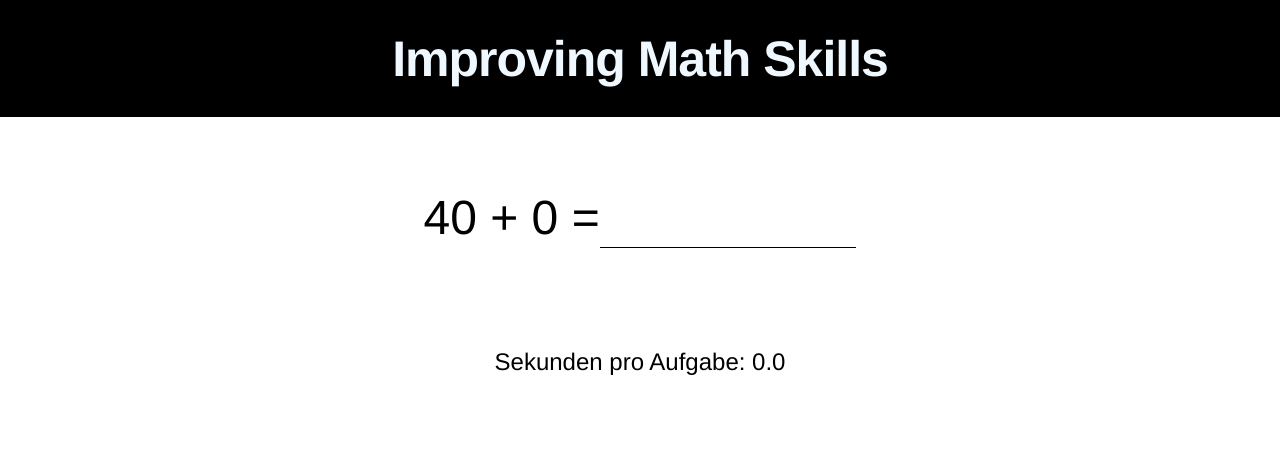
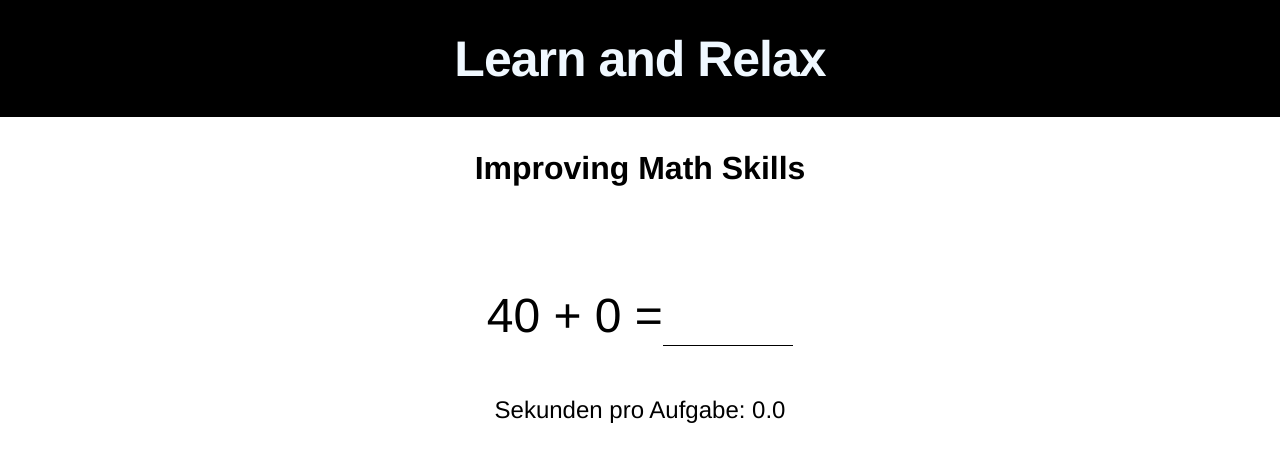
Before and after one commit to lookedpiano/learn-and-relax, an Angular app: page / in a window 1280 px wide. Shown: the top 462 px of the page. Built offline with nearby package versions, Linux system fonts and the light colour scheme.

Commit message:
header and equation component aligned

```diff
--- a/src/app/equation/equation.component.css
+++ b/src/app/equation/equation.component.css
@@ -1,5 +1,11 @@
+.container {
+  margin-top: 150px;
+  justify-content: center;
+  text-align: center;
+}
+
 form {
-  margin-top: 15%;
+  margin-top: 8%;
   display: flex;
   justify-content: center;
   font-size: 48px;
@@ -9,7 +15,7 @@ input {
   font-size: 48px;
   border: none;
   border-bottom: 1px solid black;
-  width: 20%;
+  width: 10%;
   text-align: center;
 }
 
@@ -26,7 +32,7 @@ input:focus {
 }
 
 form + div {
-  margin-top: 100px;
+  margin-top: 50px;
 }
 
 .close {
--- a/src/app/equation/equation.component.html
+++ b/src/app/equation/equation.component.html
@@ -1,3 +1,5 @@
+<div class="container">
+  <h1>Improving Math Skills</h1>
   <form [formGroup]="mathForm">
     <div class="equation">
       {{ a }} + {{ b }} =
@@ -7,3 +9,4 @@
   <div class="stats">
     Sekunden pro Aufgabe: {{ secondsPerSolution | number: '1.1-3' }}
   </div>
+</div>
--- a/src/app/header/header.component.html
+++ b/src/app/header/header.component.html
@@ -1,3 +1,3 @@
 <div>
-  <h1>Improving Math Skills</h1>
+  <h1>Learn and Relax</h1>
 </div>
```
Lines whose indentation alone changed are shown as unchanged.
